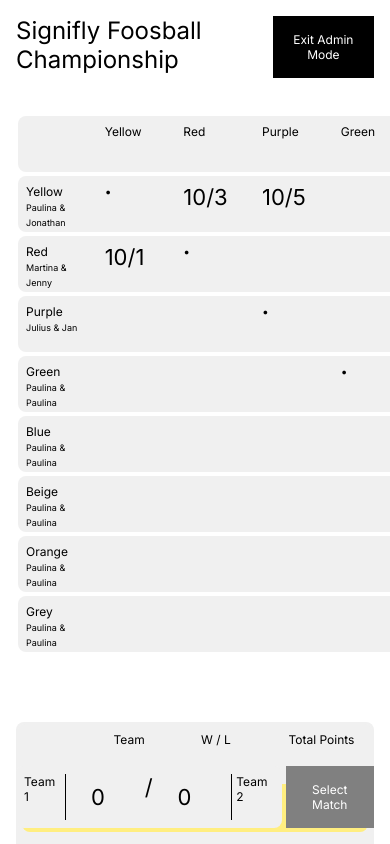
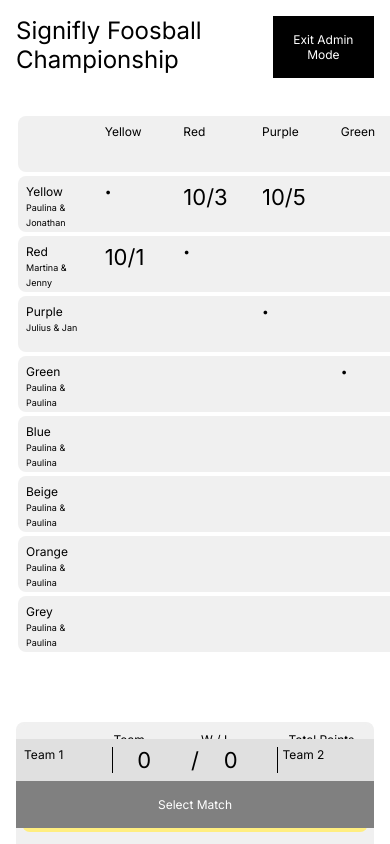
Before and after one commit to ananda-ferreira/signifly-case, a Next.js app: page / in a window 390 px wide. Both pictures are taken after a click on the button "Admin Mode". Built offline with nearby package versions, Linux system fonts and the light colour scheme.

Commit message:
fix editor respnsive

```diff
--- a/app/page.tsx
+++ b/app/page.tsx
@@ -1,6 +1,6 @@
 'use client';
 
-import { useEffect, useMemo } from "react";
+import { useMemo } from "react";
 import LeaderBoard from "@/components/LeaderBoard";
 import MatchEditor from "@/components/MatchEditor";
 import ScoreBoard from "@/components/ScoreBoard";
@@ -19,9 +19,7 @@ export default function Home() {
           <LeaderBoard standings={standings} teams={TEAMS}/>
         </div>
         {isEditMode && (
-          <div>
             <MatchEditor teams={TEAMS} />
-          </div>
         )}
       </main>
   );
--- a/styles/leaderboard.css
+++ b/styles/leaderboard.css
@@ -1,7 +1,7 @@
 #leaderboard {
     width: 100%;
     height: auto;
-    margin-bottom: 8rem;
+    margin-bottom: 16rem;
 }
 
 #leaderboard table {
--- a/styles/matcheditor.css
+++ b/styles/matcheditor.css
@@ -1,6 +1,6 @@
 #matcheditor {
     width: 100%;
-    position: absolute;
+    position: fixed;
     bottom: var(--pad);
 }
 
@@ -42,3 +42,49 @@
 #matcheditor form button {
     width: calc((var(--padless-fullwidth) - var(--gap)) * 3/12 - 2*var(--pad));
 }
+
+/**
+* desktop responsive
+*/
+
+@media only screen and (max-width: 768px)  {
+
+    #matcheditor {
+        width: var(--padless-fullwidth);
+    }
+
+    #matcheditor form {
+        display: block;
+    }
+
+    #matcheditor .inputbar {
+        width: 100%;
+        border-radius: unset;
+        background-color: var(--ui-bg-darker-hex);
+    }
+
+    #matcheditor form label {
+    width: inherit;
+}
+
+    #matcheditor form button {
+        /* width: var(--padless-fullwidth); */
+        width: calc(100% - 2*var(--pad));
+    }
+}
+
+/**
+* desktop responsive
+*/
+
+@media only screen and (min-width: 992px) {
+
+    #leaderboard {
+        width: calc((var(--padless-fullwidth) - var(--gap)) * 3/12);
+        margin-bottom: 0;
+    }
+    #leaderboard table {
+      margin: 0.8rem 0;
+    }
+
+}
--- a/styles/variables.css
+++ b/styles/variables.css
@@ -1,16 +1,8 @@
-/* Custom Font Example
-@font-face {
-  font-family: 'Apoc Revelations';
-  font-weight: 100;
-  src: url(/fonts/ApocRevelations-Hairline.woff2) format("woff2");
-} */
-
 :root {
   /*bg colors*/
   --ui-bg-hex: #F0F0F0; /*dark white*/
-  --dark-bg-hsl: 0, 0%, 8%; /*dark grey*/
+  --ui-bg-darker-hex: #e0e0e0; /*dark white*/
   --btn-bg-hsl:  0, 0%, 8%;
-  --acc-hsl: 119deg, 100%, 50%;
 
   /*font colors*/
   --h1-hsl: 0deg, 0%, 60%; /*light grey*/
```
